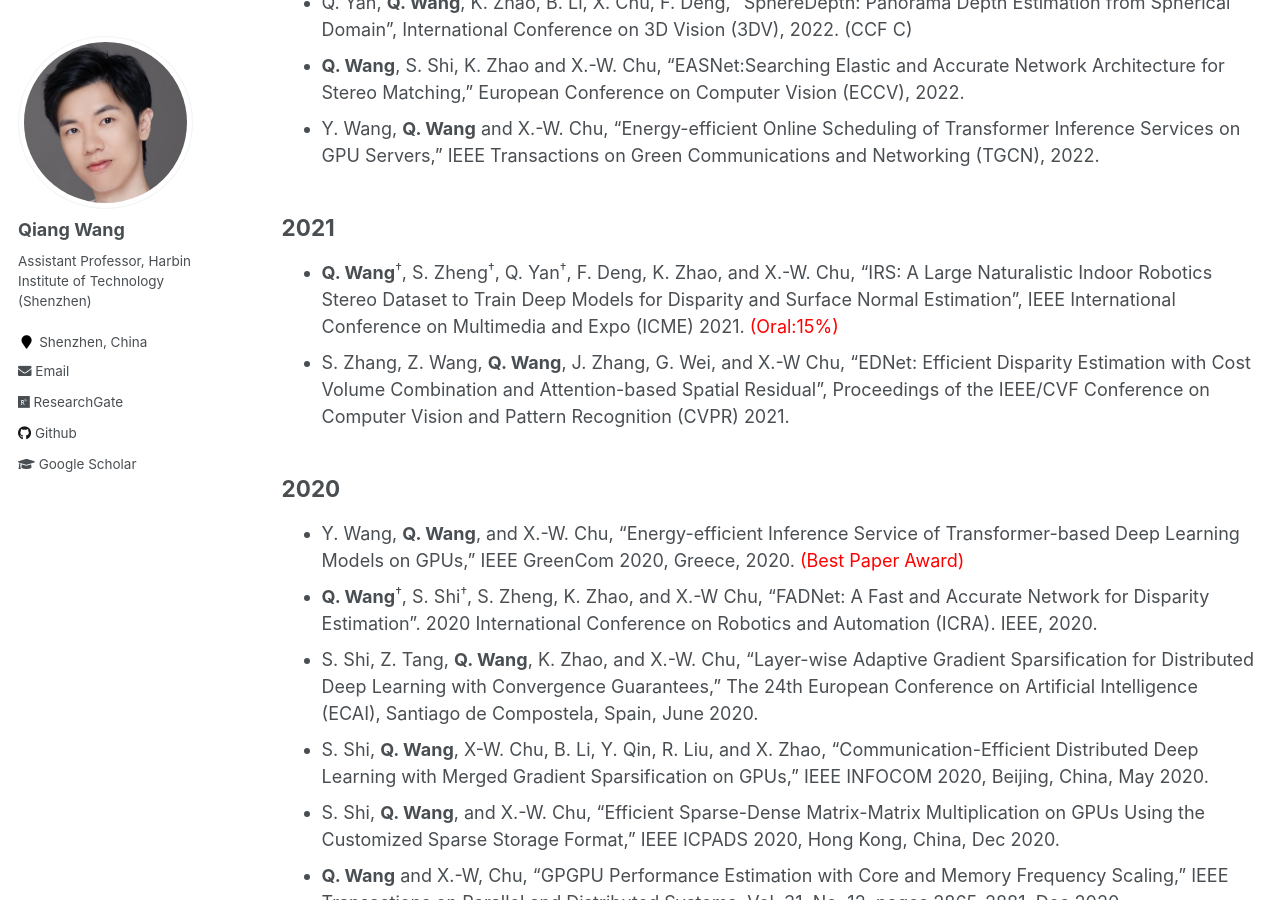
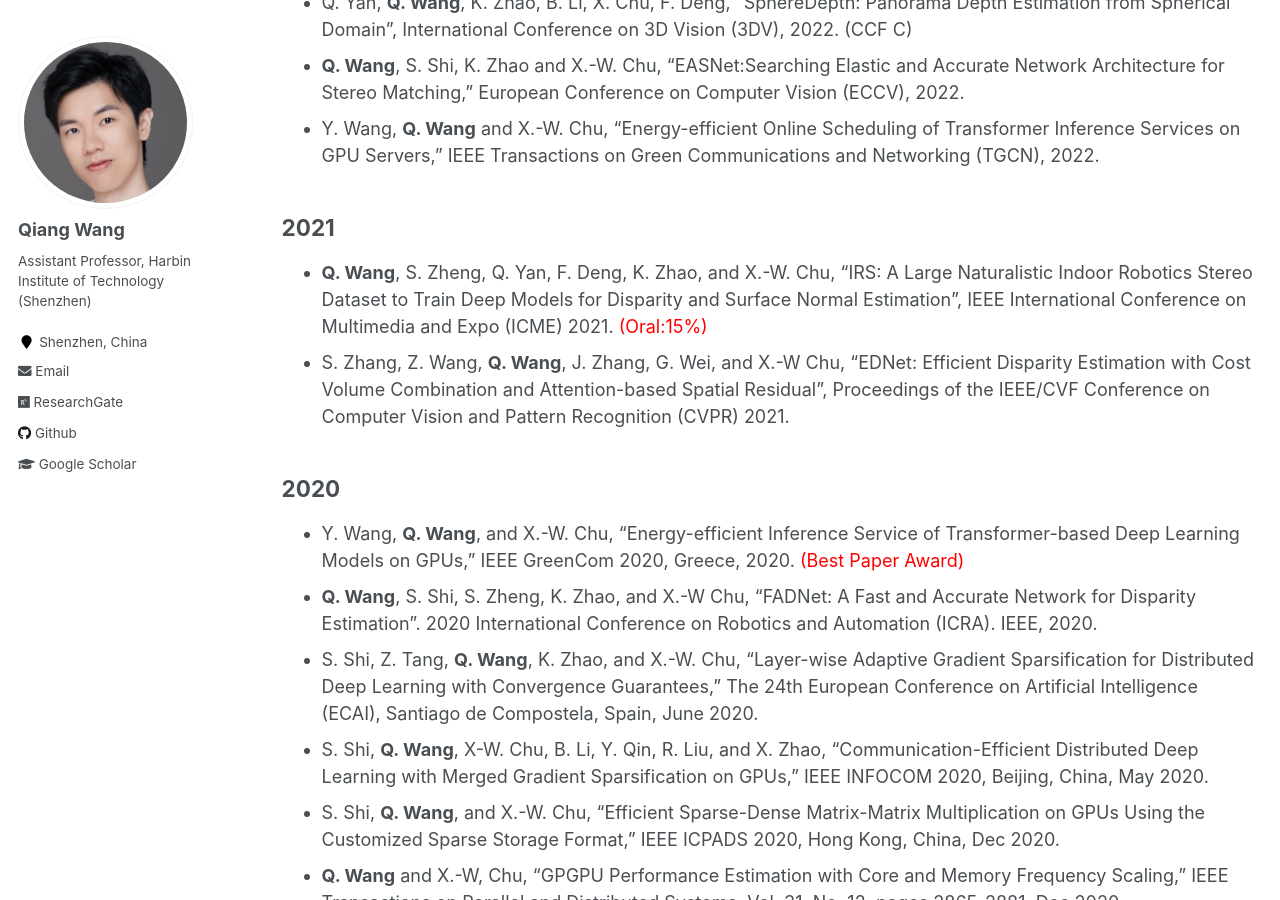
Before and after one commit to blackjack2015/blackjack2015.github.io, a Jekyll site: the page built from _pages/publications.md, in a window 1280 px wide and 900 px high, scrolled down 632 px. Built offline with Jekyll 4.4.1, drawn with Linux system fonts in a browser that asks for light colours.

Commit message:
Update publications.md

```diff
--- a/_pages/publications.md
+++ b/_pages/publications.md
@@ -30,12 +30,12 @@ author_profile: true
 + Y. Wang, **Q. Wang** and X.-W. Chu, "Energy-efficient Online Scheduling of Transformer Inference Services on GPU Servers," IEEE Transactions on Green Communications and Networking (TGCN), 2022.
 
 ## 2021
-+ **Q. Wang**<sup>&dagger;</sup>, S. Zheng<sup>&dagger;</sup>, Q. Yan<sup>&dagger;</sup>, F. Deng, K. Zhao, and X.-W. Chu, "IRS: A Large Naturalistic Indoor Robotics Stereo Dataset to Train Deep Models for Disparity and Surface Normal Estimation", IEEE International Conference on Multimedia and Expo (ICME) 2021. <font color='red'>(Oral:15%)</font>
++ **Q. Wang**, S. Zheng, Q. Yan, F. Deng, K. Zhao, and X.-W. Chu, "IRS: A Large Naturalistic Indoor Robotics Stereo Dataset to Train Deep Models for Disparity and Surface Normal Estimation", IEEE International Conference on Multimedia and Expo (ICME) 2021. <font color='red'>(Oral:15%)</font>
 + S. Zhang, Z. Wang, **Q. Wang**, J. Zhang, G. Wei, and X.-W Chu, "EDNet: Efficient Disparity Estimation with Cost Volume Combination and Attention-based Spatial Residual", Proceedings of the IEEE/CVF Conference on Computer Vision and Pattern Recognition (CVPR) 2021.
 
 ## 2020
 + Y. Wang, **Q. Wang**, and X.-W. Chu, "Energy-efficient Inference Service of Transformer-based Deep Learning Models on GPUs," IEEE GreenCom 2020, Greece, 2020. <font color='red'>(Best Paper Award)</font>
-+ **Q. Wang**<sup>&dagger;</sup>, S. Shi<sup>&dagger;</sup>, S. Zheng, K. Zhao, and X.-W Chu, "FADNet: A Fast and Accurate Network for Disparity Estimation". 2020 International Conference on Robotics and Automation (ICRA). IEEE, 2020.
++ **Q. Wang**, S. Shi, S. Zheng, K. Zhao, and X.-W Chu, "FADNet: A Fast and Accurate Network for Disparity Estimation". 2020 International Conference on Robotics and Automation (ICRA). IEEE, 2020.
 + S. Shi, Z. Tang, **Q. Wang**, K. Zhao, and X.-W. Chu, "Layer-wise Adaptive Gradient Sparsification for Distributed Deep Learning with Convergence Guarantees," The 24th European Conference on Artificial Intelligence (ECAI), Santiago de Compostela, Spain, June 2020.
 + S. Shi, **Q. Wang**, X-W. Chu, B. Li, Y. Qin, R. Liu, and X. Zhao, "Communication-Efficient Distributed Deep Learning with Merged Gradient Sparsification on GPUs," IEEE INFOCOM 2020, Beijing, China, May 2020.
 + S. Shi, **Q. Wang**, and X.-W. Chu, "Efficient Sparse-Dense Matrix-Matrix Multiplication on GPUs Using the Customized Sparse Storage Format," IEEE ICPADS 2020, Hong Kong, China, Dec 2020.
```
